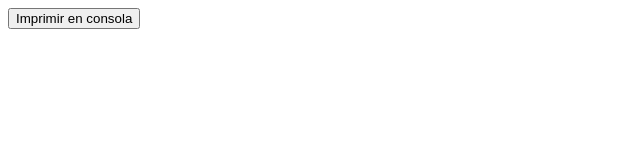
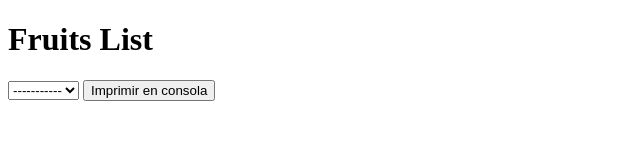
Before and after one commit to stalindlcruz/javascript, a plain HTML site: page 03/index.html in a window 1280 px wide. Shown: the whole page, without its empty margins (0-640 px from the left). Drawn offline with Linux system fonts and the light colour scheme.

Commit message:
review class 03

```diff
--- a/03/index.html
+++ b/03/index.html
@@ -1,13 +1,21 @@
 <!DOCTYPE html>
 <html lang="en">
-<head>
-    <meta charset="UTF-8">
-    <meta name="viewport" content="width=device-width, initial-scale=1.0">
+  <head>
+    <meta charset="UTF-8" />
+    <meta name="viewport" content="width=device-width, initial-scale=1.0" />
     <title>FUNCTIONS, LISTENERS AND ACTIONS</title>
-</head>
-<body>
+  </head>
+  <body>
+    <h1>Fruits List</h1>
+
+    <select id="frtL">
+      <option value="">-----------</option>
+      <option value="orange">Orange</option>
+      <option value="banana">Banana</option>
+      <option value="apple">Apple</option>
+    </select>
 
     <button id="btn">Imprimir en consola</button>
     <script src="./scripts.js"></script>
-</body>
+  </body>
 </html>
```
Also changed, not shown: 03/scripts.js (+131 -0 lines).
